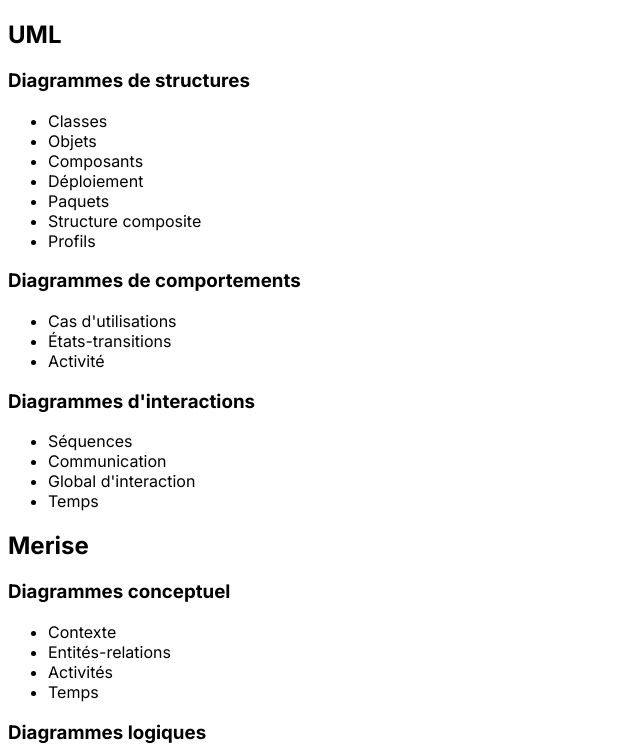
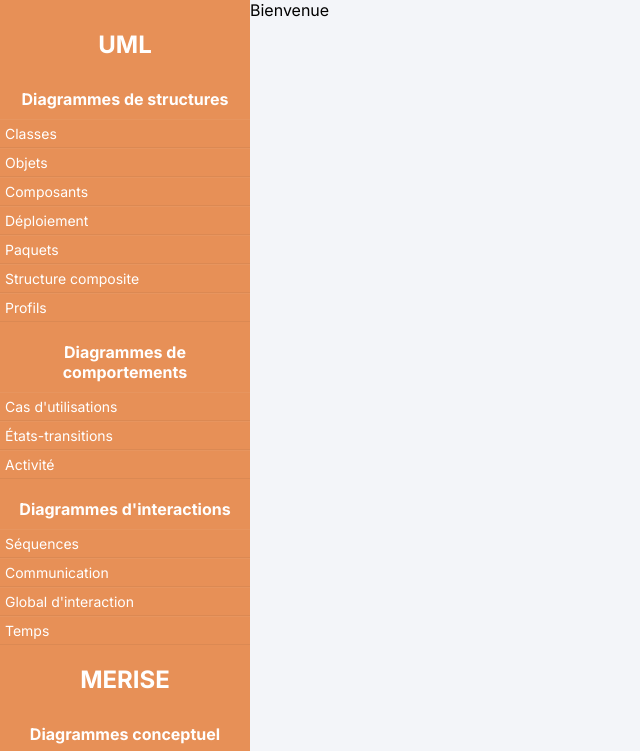
Before and after one commit to 2023-cda-alt-devops-p3/catalog-sc, a plain HTML site: page index.html in a window 1280 px wide. Shown: the top 751 px of the page, without its empty margins (0-640 px from the left). Drawn offline with Linux system fonts and the light colour scheme; a web font is replaced by a local one.

Commit message:
style: :art: CSS of the sidebar

```diff
--- a/index.html
+++ b/index.html
@@ -7,6 +7,7 @@
     <title>Diagrammes UML et Merise</title>
 </head>
 <body>
+<div class="wrapper">
     <div class="sidebar">
         <h2>UML</h2>
         <h3>Diagrammes de structures</h3>
@@ -52,5 +53,11 @@
             <li>Traitements physiques</li>
         </ul>
     </div>
+    <div class="main-content">
+        <div class="header">Bienvenue</div>
+    </div>
+
+</div>
+
 </body>
 </html>
--- a/style.css
+++ b/style.css
@@ -1,5 +1,51 @@
 @import url('https://fonts.googleapis.com/css2?family=Inter:wght@200;300;400;500;600;700&family=Tiro+Telugu:ital@0;1&display=swap');
 
-body {
+* {
     font-family: 'Inter', sans-serif;
+    margin: 0;
+    padding: 0;
+    box-sizing: border-box;
+    list-style: none;
 }
+
+body{
+    background-color: #f3f5f9;
+}
+
+.wrapper{
+    display: flex;
+    position: relative;
+}
+
+.wrapper .sidebar{
+    width: 250px;
+    height: 100%;
+    padding: 30px 0;
+    background-color: #E79057;
+    color: white;
+}
+
+.wrapper .sidebar h2 {
+    text-align: center;
+    text-transform: uppercase;
+    margin-bottom: 30px;
+}
+
+.wrapper .sidebar h3 {
+    margin-bottom: 10px;
+    text-align: center;
+    font-size: 16px;
+}
+
+.wrapper .sidebar ul li{
+    padding: 5px;
+    font-size: 14px;
+    display: block;
+    border-bottom: 1px solid rgba(0, 0, 0, 0.05);
+    border-top: 1px solid rgba(225, 225, 225, 0.05);
+    cursor: pointer;
+}
+
+.wrapper .sidebar ul{
+    margin-bottom: 20px;
+}
```
